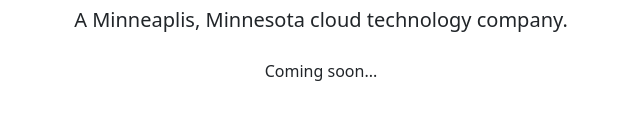
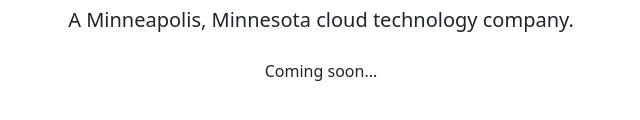
Before and after one commit to Side7-LLC/side7llc.com, a plain HTML site: page index.html in a window 1280 px wide. Shown: the part 328-448 px from the top of the page, 319-959 px from the left. Drawn offline with nearby package versions, Linux system fonts and the light colour scheme.

Commit message:
Update index.html

```diff
--- a/index.html
+++ b/index.html
@@ -13,7 +13,7 @@
       <img class="d-block mx-auto mb-4" src="static/images/logo.png" alt="" width="128" height="128">
       <h1 class="display-5 fw-bold" style="font-family: 'Helvetica Neue', sans-serif"><span class="display-3 fw-bold">S</span>IDE<span class="display-3 fw-bold">7</span> LLC</h1>
       <div class="col-lg-6 mx-auto">
-        <p class="lead mb-4">A Minneaplis, Minnesota cloud technology company.</p>
+        <p class="lead mb-4">A Minneapolis, Minnesota cloud technology company.</p>
         <p class="mb-4">Coming soon...</p>
       </div>
     </div>
```
